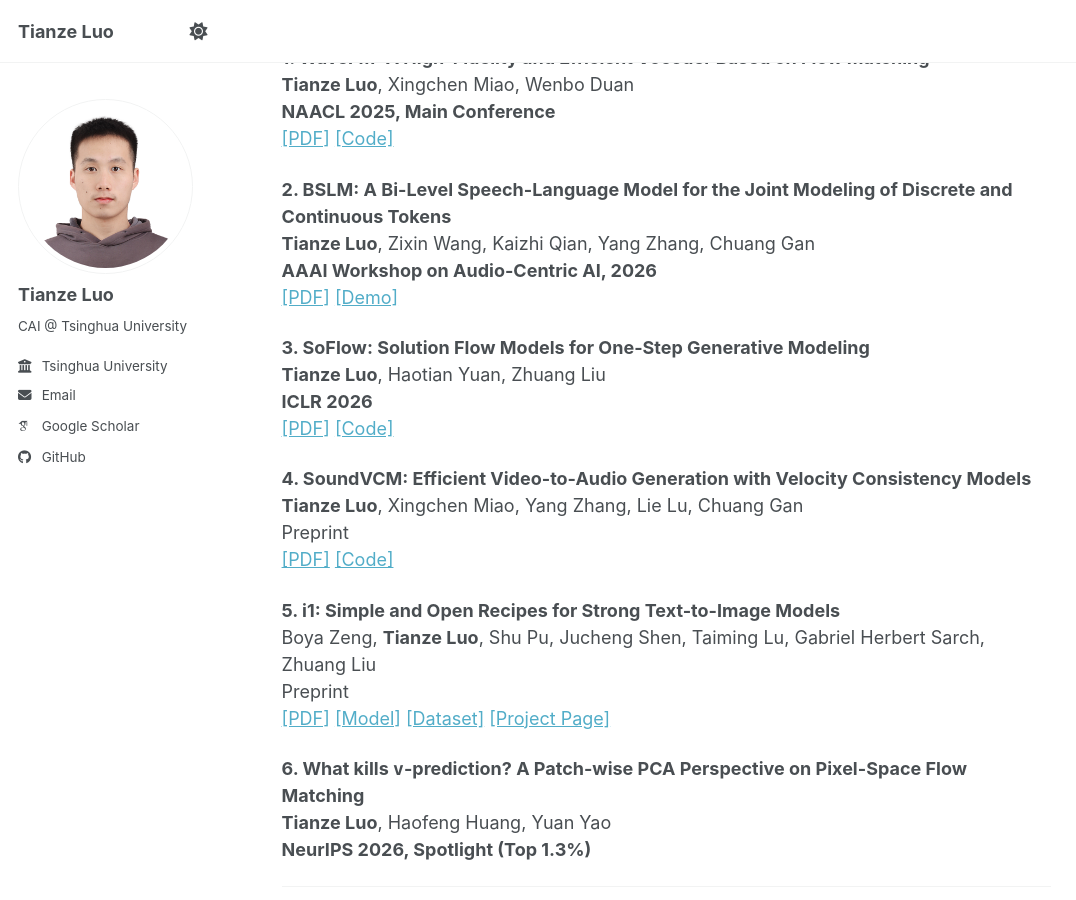
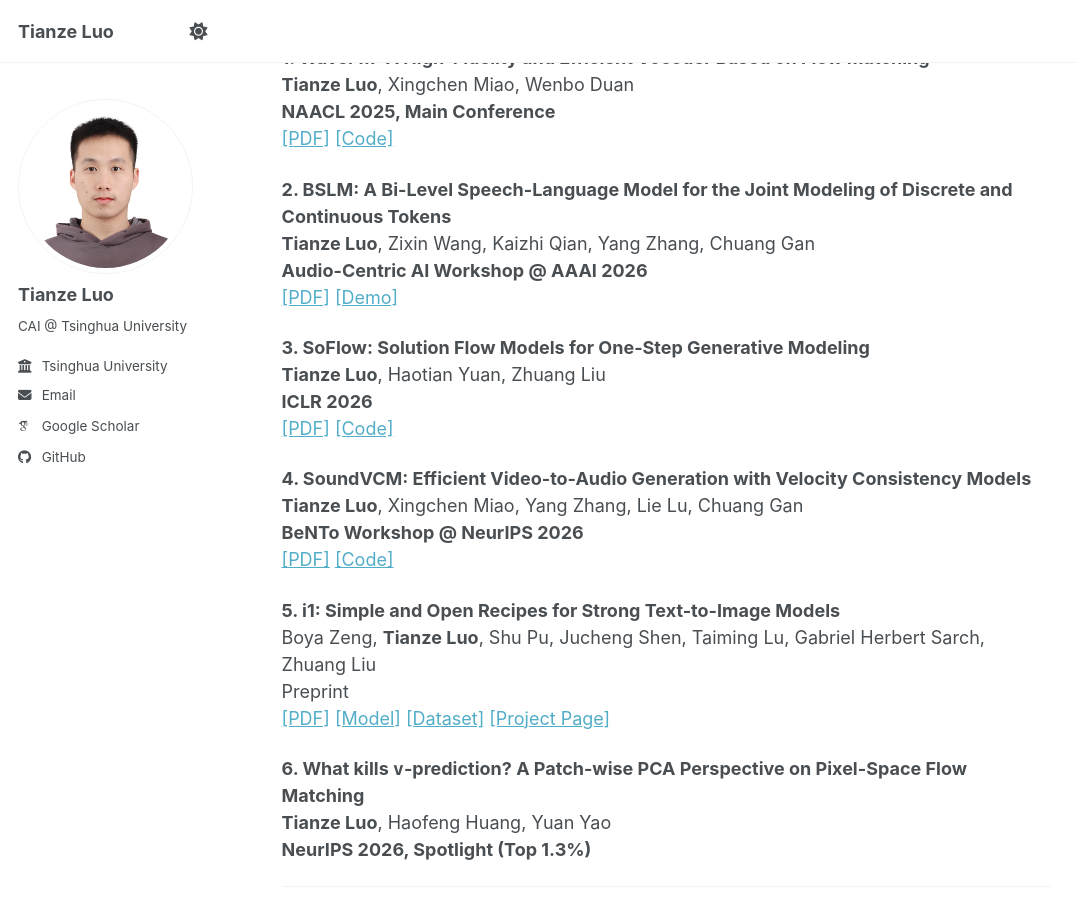
Before and after one commit to luotianze666/luotianze666.github.io, a Jekyll site: the page built from _pages/about.md, in a window 1280 px wide and 900 px high, scrolled down 359 px. Shown: the whole window, without its empty margins (0-1076 px from the left). Built offline with Jekyll 4.4.1, drawn with Linux system fonts in a browser that asks for light colours; some web fonts are replaced; a script bundle is joined from its source files by our own code; library files that are not in the unit come from our copies.

Commit message:
Update about.md

```diff
--- a/_pages/about.md
+++ b/_pages/about.md
@@ -29,7 +29,7 @@ My research interests are centered on advancing the frontiers of generative mode
 
 **2. BSLM: A Bi-Level Speech-Language Model for the Joint Modeling of Discrete and Continuous Tokens** <br>
 **Tianze Luo**, Zixin Wang, Kaizhi Qian, Yang Zhang, Chuang Gan <br>
-**AAAI Workshop on Audio-Centric AI, 2026** <br>
+**Audio-Centric AI Workshop @ AAAI 2026** <br>
 [[PDF]](/files/BSLM.pdf){: target="_blank"} [[Demo]](https://luotianze666.github.io/demo/){: target="_blank"}
 
 **3. SoFlow: Solution Flow Models for One-Step Generative Modeling** <br>
@@ -39,7 +39,7 @@ My research interests are centered on advancing the frontiers of generative mode
 
 **4. SoundVCM: Efficient Video-to-Audio Generation with Velocity Consistency Models** <br>
 **Tianze Luo**, Xingchen Miao, Yang Zhang, Lie Lu, Chuang Gan <br>
-Preprint <br>
+**BeNTo Workshop @ NeurIPS 2026** <br>
 [[PDF]](/files/SoundVCM.pdf){: target="_blank"} [[Code]](/files/SoundVCM.zip)
 
 **5. i1: Simple and Open Recipes for Strong Text-to-Image Models** <br>
```
